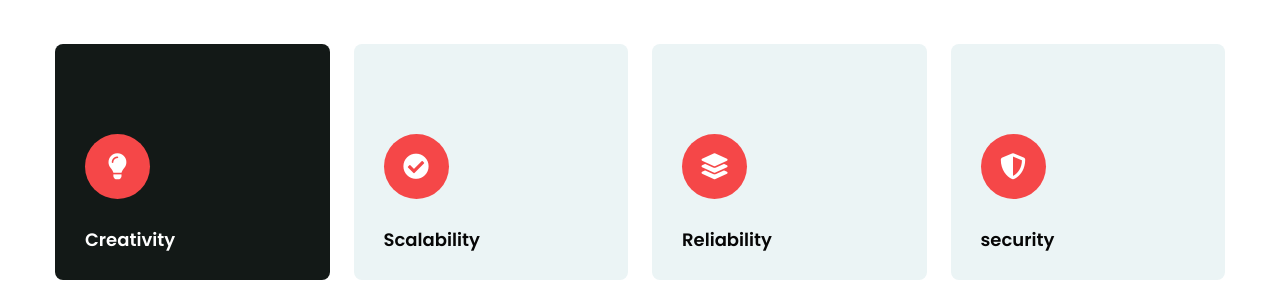
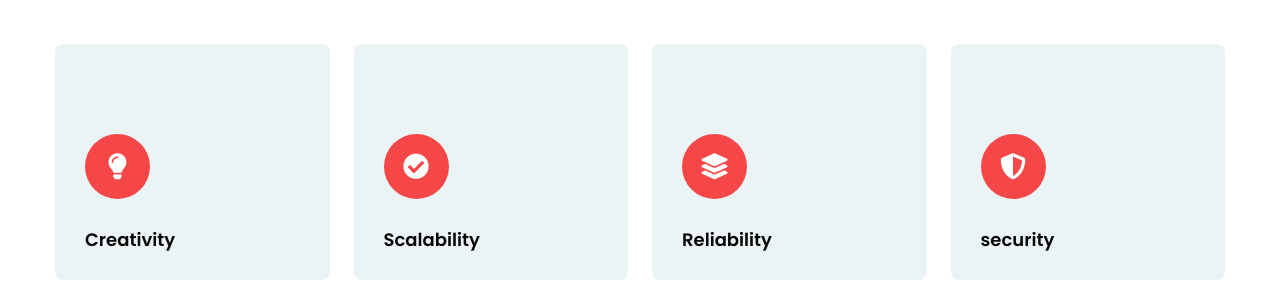
Before and after one commit to prasanth1156/portfolio, a plain HTML site: page services.html in a window 1280 px wide. Shown: the part 507-800 px from the top of the page. Drawn offline with Linux system fonts and the light colour scheme.

Commit message:
Update services.html

```diff
--- a/services.html
+++ b/services.html
@@ -95,7 +95,7 @@ Author URL: http://w3layouts.com
             </div>
             <div class="row">
                 <div class="col-lg-3 col-md-6 grids-feature">
-                    <div class="area-box active">
+                    <div class="area-box">
                         <div class="icon-style">
                             <i class="fas fa-lightbulb"></i>
                         </div>
```
